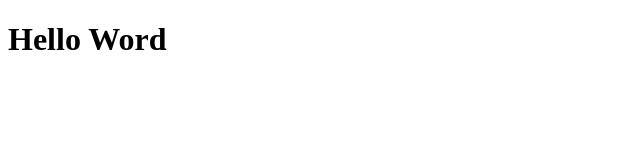
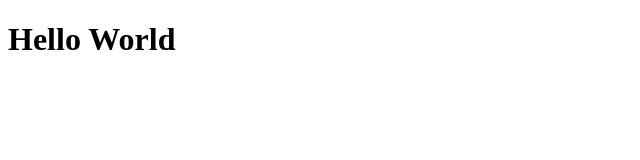
Before and after one commit to guless-cyber/hello-word, a plain HTML site: page index.html in a window 1280 px wide. Shown: the full height of the page, 0-640 px from the left. Drawn offline with Linux system fonts and the light colour scheme.

Commit message:
Correct spelling of 'Word' to 'World' in index.html

```diff
--- a/index.html
+++ b/index.html
@@ -3,9 +3,9 @@
   <head>
     <meta charset="utf-8">
     <meta name="viewport" content="width=device-width, initial-scale=1">
-    <title>Hello Word</title>
+    <title>Hello World</title>
   </head>
   <body>
-    <h1>Hello Word</h1>
+    <h1>Hello World</h1>
   </body>
 </html>
```
